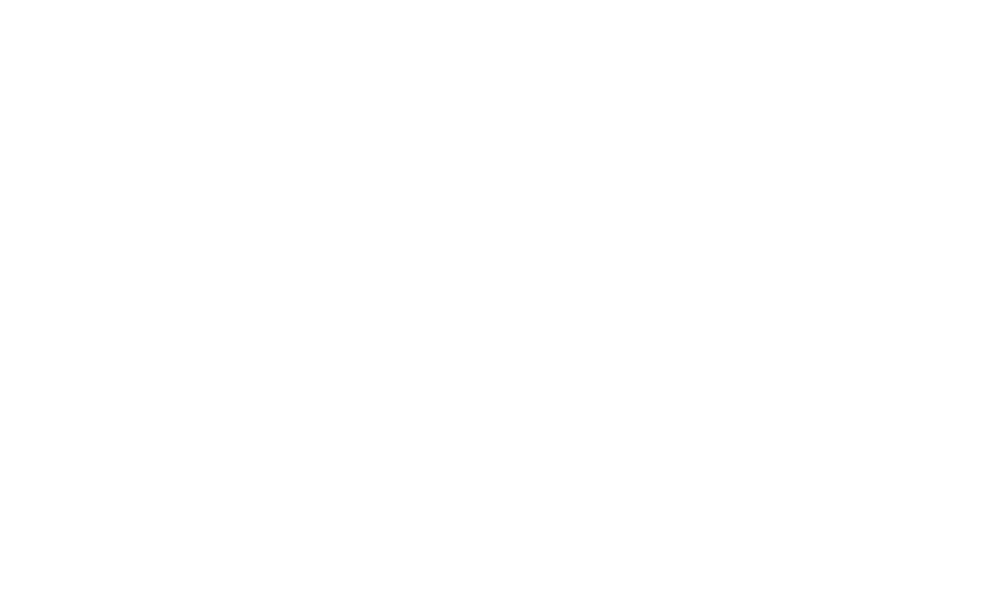
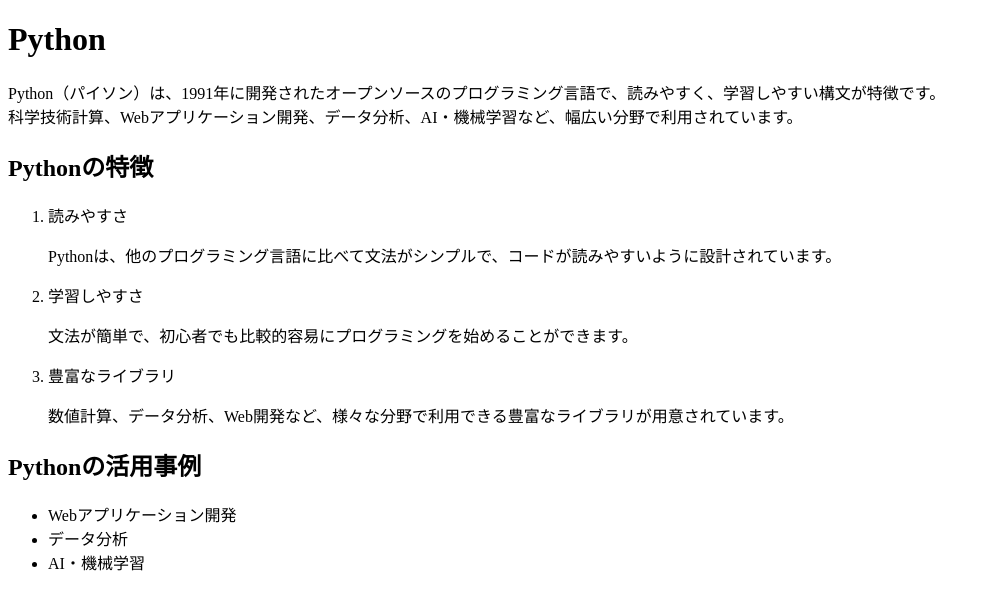
Before and after one commit to s1F102502182/team-project, a plain HTML site: page 2.html in a window 1280 px wide. Shown: the whole page, without its empty margins (0-990 px from the left). Drawn offline with Linux system fonts and the light colour scheme.

Commit message:
Pythonサイト
pythonの言語紹介サイトを作りました

```diff
--- a/2.html
+++ b/2.html
@@ -2,9 +2,29 @@
 <html lang="ja">
     <head>
         <meta charset="UTF-8">
-        <title>***</title>
+        <title>Website Languages</title>
     </head>
     <body>
-
+        <h1>Python</h1>
+        <p>Python（パイソン）は、1991年に開発されたオープンソースのプログラミング言語で、読みやすく、学習しやすい構文が特徴です。
+            <br>科学技術計算、Webアプリケーション開発、データ分析、AI・機械学習など、幅広い分野で利用されています。</p>
+        <h2>Pythonの特徴</h2>
+            <ol>
+                <li>読みやすさ
+                    <p>Pythonは、他のプログラミング言語に比べて文法がシンプルで、コードが読みやすいように設計されています。</p>
+                </li>
+                <li>学習しやすさ
+                    <p>文法が簡単で、初心者でも比較的容易にプログラミングを始めることができます。</p>
+                </li>
+                <li>豊富なライブラリ
+                    <p>数値計算、データ分析、Web開発など、様々な分野で利用できる豊富なライブラリが用意されています。</p>
+                </li>
+            </ol>
+        <h2>Pythonの活用事例</h2>
+            <ul>
+                <li>Webアプリケーション開発</li>
+                <li>データ分析</li>
+                <li>AI・機械学習</li>
+            </ul>
     </body>
 </html>
```
